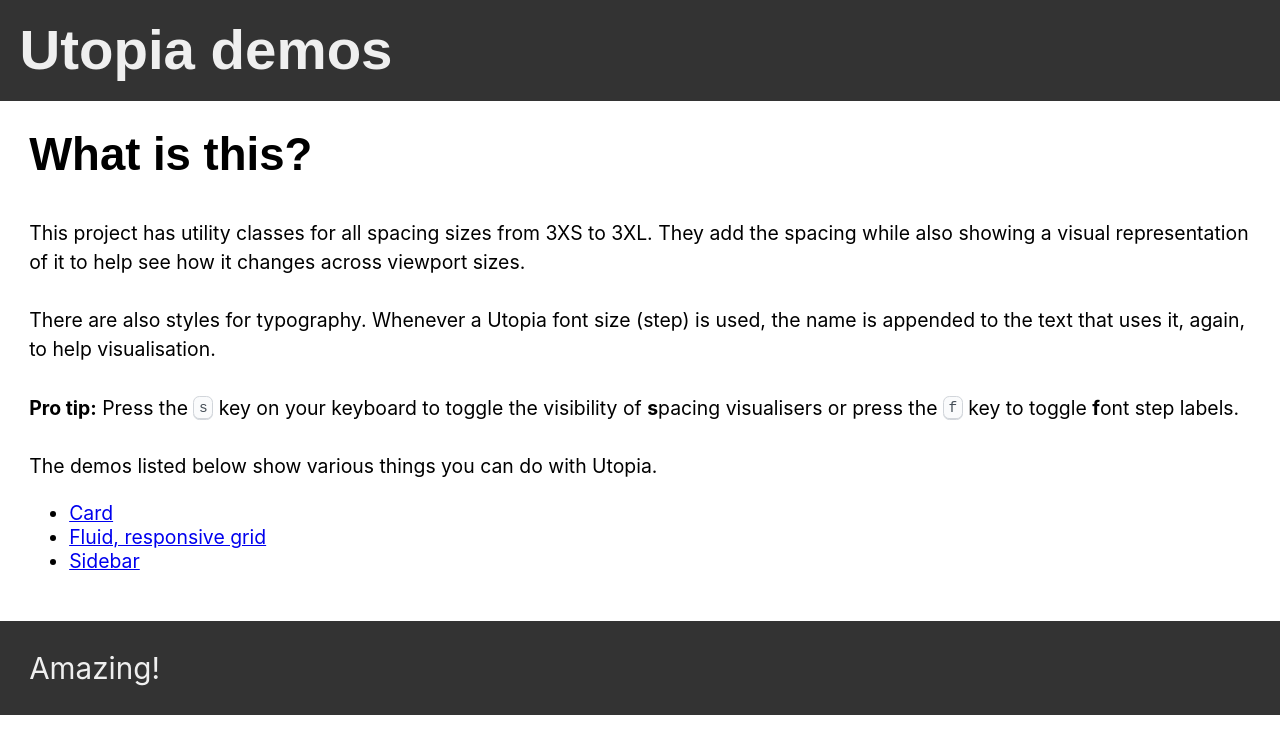
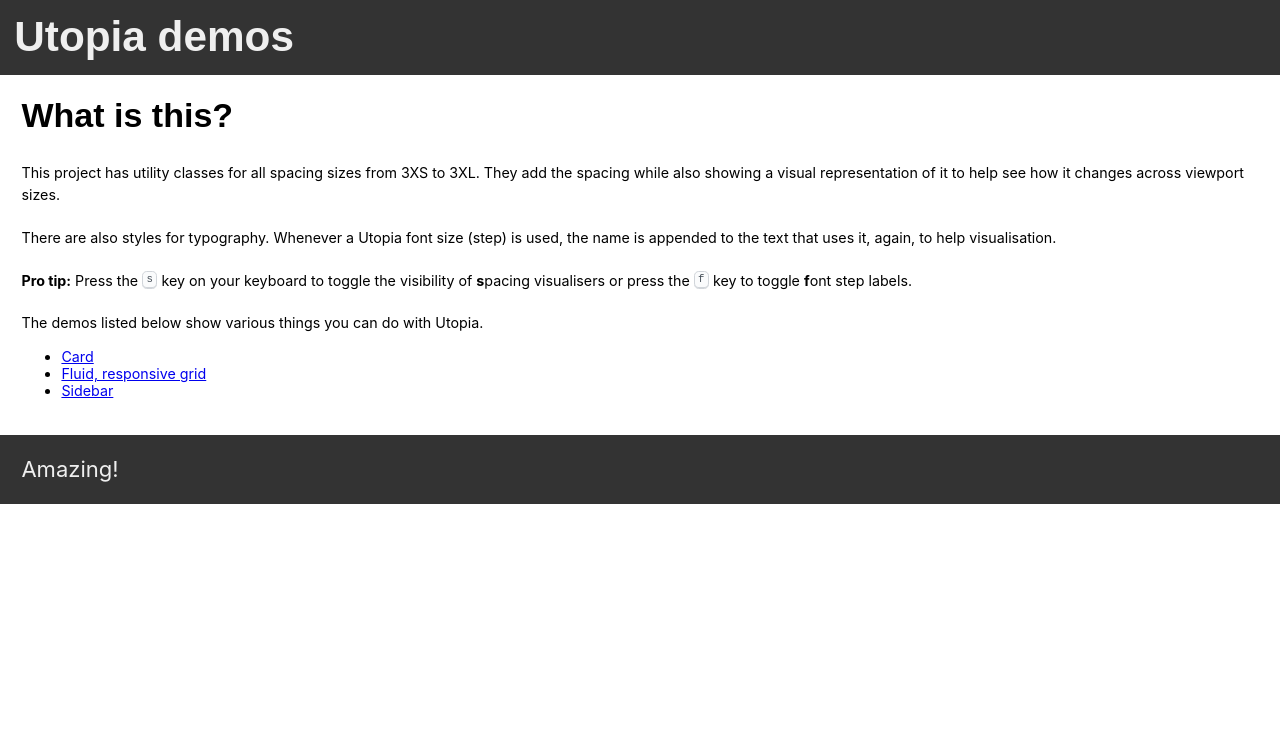
Before and after one commit to bingocaller/utopia-demos, an Eleventy site: page src/index.njk in a window 1280 px wide. Built offline with nearby package versions, Linux system fonts and the light colour scheme; Eleventy itself is replaced by a stand-in of ours; files that its build step writes are made by us from their sources.

Commit message:
Change typographic scale to go from 16 to 14 px

```diff
--- a/src/scss/utilities/_spacing.scss
+++ b/src/scss/utilities/_spacing.scss
@@ -1,4 +1,18 @@
-/* @link https://utopia.fyi/space/calculator?c=320,20,1.125,1440,24,1.25,5,2,768&s=0.75|0.5|0.25,1.5|2|3|4|6,s-l */
+/* @link https://utopia.fyi/space/calculator?c=320,16,1.2,1440,14,1.25,5,2,1024&s=0.75|0.5|0.25,1.5|2|3|4|6,s-l */
+
+:root {
+  --fluid-min-width: 320;
+  --fluid-max-width: 1440;
+
+  --fluid-screen: 100vw;
+  --fluid-bp: calc((var(--fluid-screen) - var(--fluid-min-width) / 16 * 1rem) / (var(--fluid-max-width) - var(--fluid-min-width)));
+}
+
+@media screen and (min-width: 1440px) {
+  :root {
+    --fluid-screen: calc(var(--fluid-max-width) * 1px);
+  }
+}
 
 :root {
   --fc-3xs-min: (var(--fc-s-min) * 0.25);
@@ -10,8 +24,8 @@
   --fc-xs-min: (var(--fc-s-min) * 0.75);
   --fc-xs-max: (var(--fc-s-max) * 0.75);
 
-  --fc-s-min: var(--f-0-min, 16);
-  --fc-s-max: var(--f-0-max, 20);
+  --fc-s-min: (var(--f-0-min, 16));
+  --fc-s-max: (var(--f-0-max, 14));
 
   --fc-m-min: (var(--fc-s-min) * 1.5);
   --fc-m-max: (var(--fc-s-max) * 1.5);
--- a/src/scss/utilities/_typography.scss
+++ b/src/scss/utilities/_typography.scss
@@ -1,4 +1,4 @@
-/* @link https://utopia.fyi/type/calculator?c=320,16,1.125,1440,20,1.25,5,2,&s=0.75|0.5|0.25,1.5|2|3|4|6,s-l */
+/* @link https://utopia.fyi/type/calculator?c=320,16,1.2,1440,14,1.25,5,2,1024&s=0.75|0.5|0.25,1.5|2|3|4|6,s-l */
 
 :root {
   --fluid-min-width: 320;
@@ -16,43 +16,43 @@
 }
 
 :root {
-  --f--2-min: 12.64;
-  --f--2-max: 12.8;
+  --f--2-min: 11.11;
+  --f--2-max: 8.96;
   --step--2: calc(((var(--f--2-min) / 16) * 1rem) + (var(--f--2-max) - var(--f--2-min)) *
   var(--fluid-bp));
 
-  --f--1-min: 14.22;
-  --f--1-max: 16;
+  --f--1-min: 13.33;
+  --f--1-max: 11.2;
   --step--1: calc(((var(--f--1-min) / 16) * 1rem) + (var(--f--1-max) - var(--f--1-min)) *
   var(--fluid-bp));
 
   --f-0-min: 16;
-  --f-0-max: 20;
+  --f-0-max: 14;
   --step-0: calc(((var(--f-0-min) / 16) * 1rem) + (var(--f-0-max) - var(--f-0-min)) *
   var(--fluid-bp));
 
-  --f-1-min: 18;
-  --f-1-max: 25;
+  --f-1-min: 19.2;
+  --f-1-max: 17.5;
   --step-1: calc(((var(--f-1-min) / 16) * 1rem) + (var(--f-1-max) - var(--f-1-min)) *
   var(--fluid-bp));
 
-  --f-2-min: 20.25;
-  --f-2-max: 31.25;
+  --f-2-min: 23.04;
+  --f-2-max: 21.88;
   --step-2: calc(((var(--f-2-min) / 16) * 1rem) + (var(--f-2-max) - var(--f-2-min)) *
   var(--fluid-bp));
 
-  --f-3-min: 22.78;
-  --f-3-max: 39.06;
+  --f-3-min: 27.65;
+  --f-3-max: 27.34;
   --step-3: calc(((var(--f-3-min) / 16) * 1rem) + (var(--f-3-max) - var(--f-3-min)) *
   var(--fluid-bp));
 
-  --f-4-min: 25.63;
-  --f-4-max: 48.83;
+  --f-4-min: 33.18;
+  --f-4-max: 34.18;
   --step-4: calc(((var(--f-4-min) / 16) * 1rem) + (var(--f-4-max) - var(--f-4-min)) *
   var(--fluid-bp));
 
-  --f-5-min: 28.83;
-  --f-5-max: 61.04;
+  --f-5-min: 39.81;
+  --f-5-max: 42.72;
   --step-5: calc(((var(--f-5-min) / 16) * 1rem) + (var(--f-5-max) - var(--f-5-min)) *
   var(--fluid-bp));
 }
```
